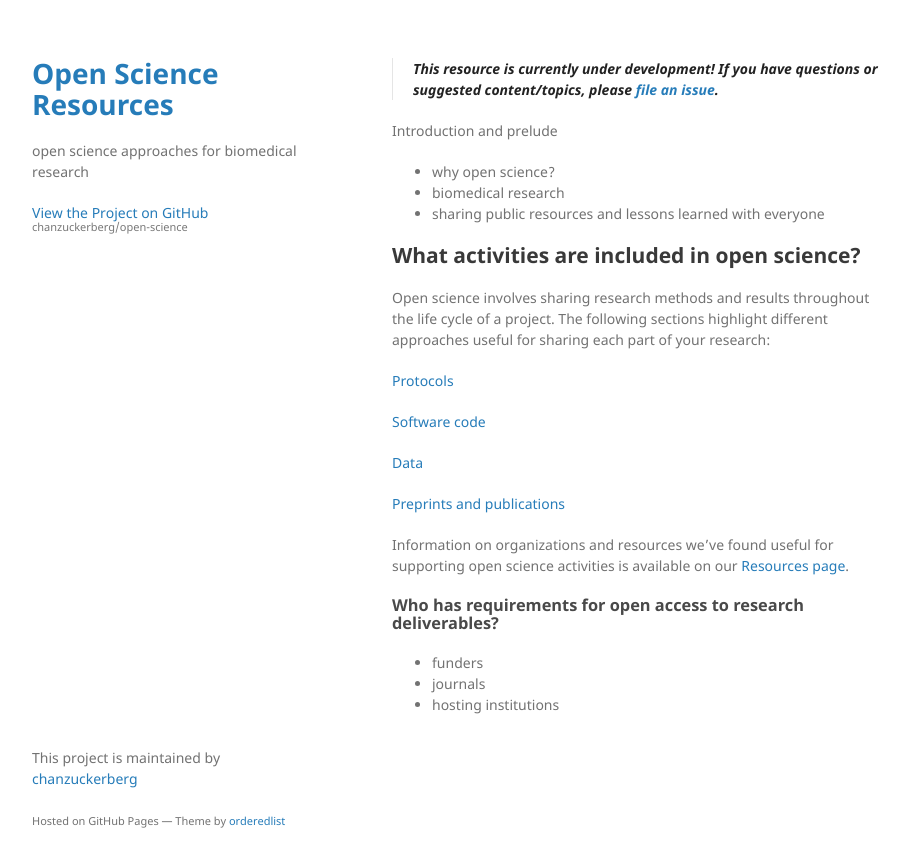
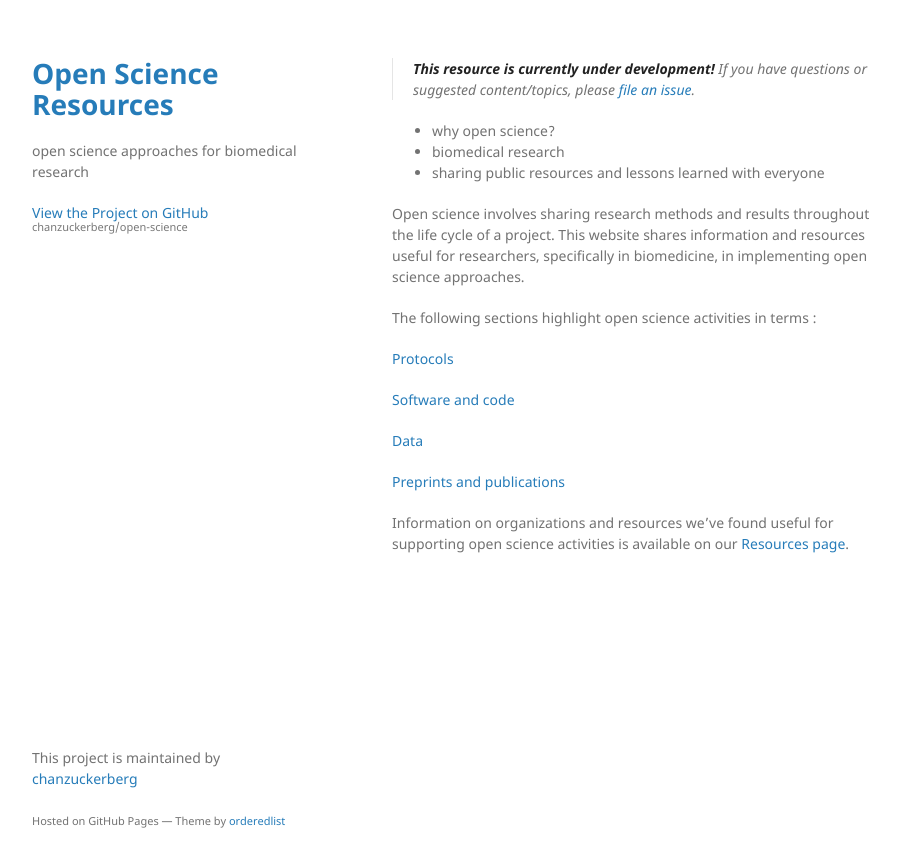
Before and after one commit to chanzuckerberg/open-science, a Jekyll site: the page built from index.md, in a window 1280 px wide. Shown: the top 867 px of the page, without its empty margins (178-1088 px from the left). Built offline with Jekyll 4.4.1, drawn with Linux system fonts in a browser that asks for light colours.

```diff
--- a/index.md
+++ b/index.md
@@ -3,31 +3,27 @@ layout: default
 ---
 
 > **This resource is currently under development!**
-> **If you have questions or suggested content/topics, please [file an issue](https://github.com/chanzuckerberg/open-science/issues).**
+> If you have questions or suggested content/topics,
+> please [file an issue](https://github.com/chanzuckerberg/open-science/issues).
 
-Introduction and prelude
 - why open science?
 - biomedical research
 - sharing public resources and lessons learned with everyone
 
-## What activities are included in open science?
+Open science involves sharing research methods and results throughout the life cycle of a project.
+This website shares information and resources useful for researchers,
+specifically in biomedicine,
+in implementing open science approaches.
 
-Open science involves sharing research methods and results throughout the life cycle of a project.
-The following sections highlight different approaches useful for sharing each part of your research:
+The following sections highlight open science activities in terms :
 
-[Protocols](protocols.md)
+[Protocols](protocols)
 
-[Software code](code.md)
+[Software and code](code)
 
-[Data](data.md)
+[Data](data)
 
-[Preprints and publications](publications.md)
+[Preprints and publications](publications)
 
 Information on organizations and resources we've found useful for supporting
 open science activities is available on our [Resources page](resources.md).
-
-### Who has requirements for open access to research deliverables?
-
-- funders
-- journals
-- hosting institutions
```
